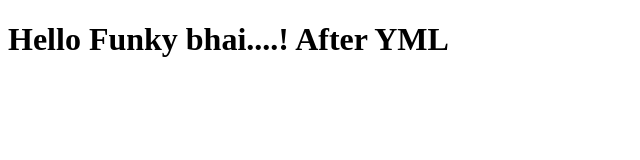
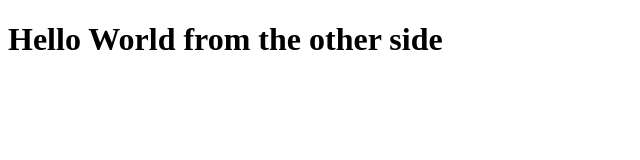
Before and after one commit to UsmanAkaFunky/Class1_Repo, a plain HTML site: page index.html in a window 1280 px wide. Shown: the whole page, without its empty margins (0-640 px from the left). Drawn offline with Linux system fonts and the light colour scheme.

Commit message:
Update index.html

```diff
--- a/index.html
+++ b/index.html
@@ -3,9 +3,9 @@
 <head>
     <meta charset="UTF-8">
     <meta name="viewport" content="width=3, initial-scale=1.0">
-    <title>Document</title>
+    <title>Class 1 Repo</title>
 </head>
 <body>
-    <h1>Hello Funky bhai....! After YML </h1>
+    <h1>Hello World from the other side </h1>
 </body>
 </html>
```
